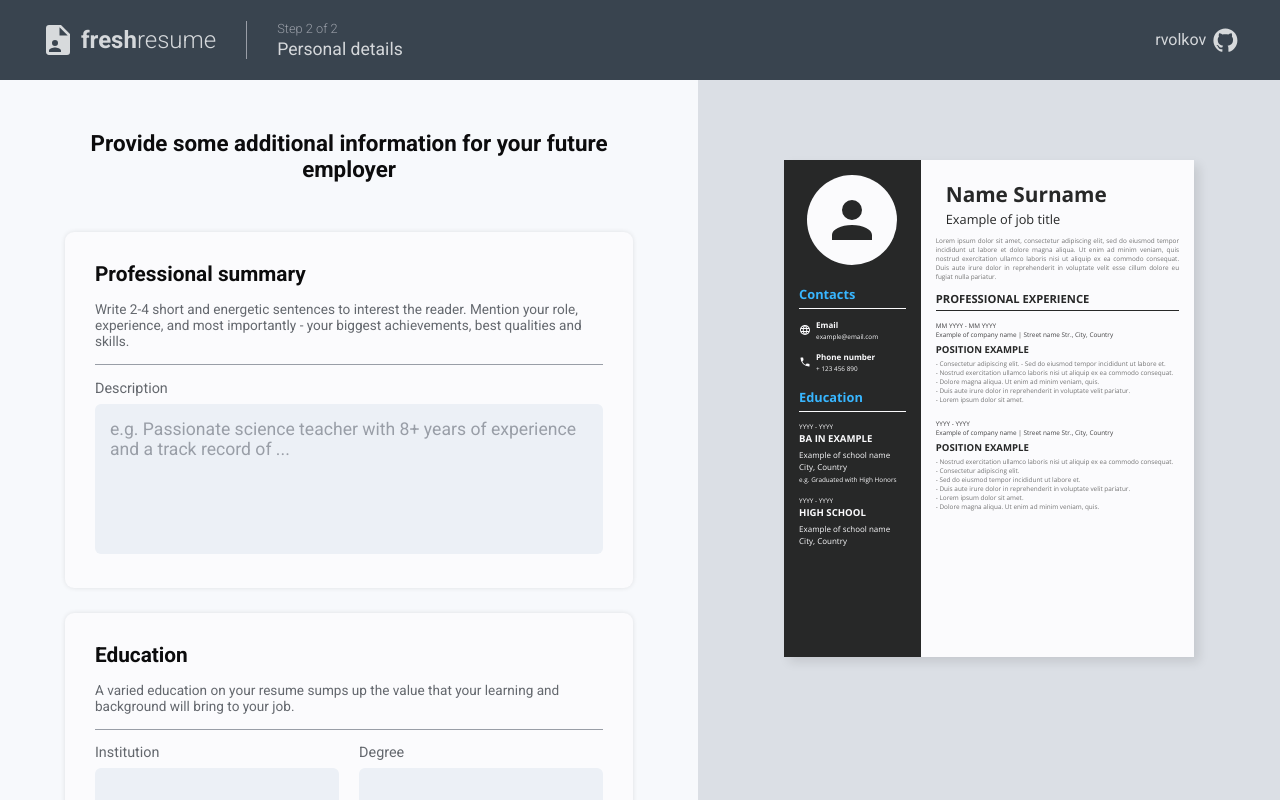
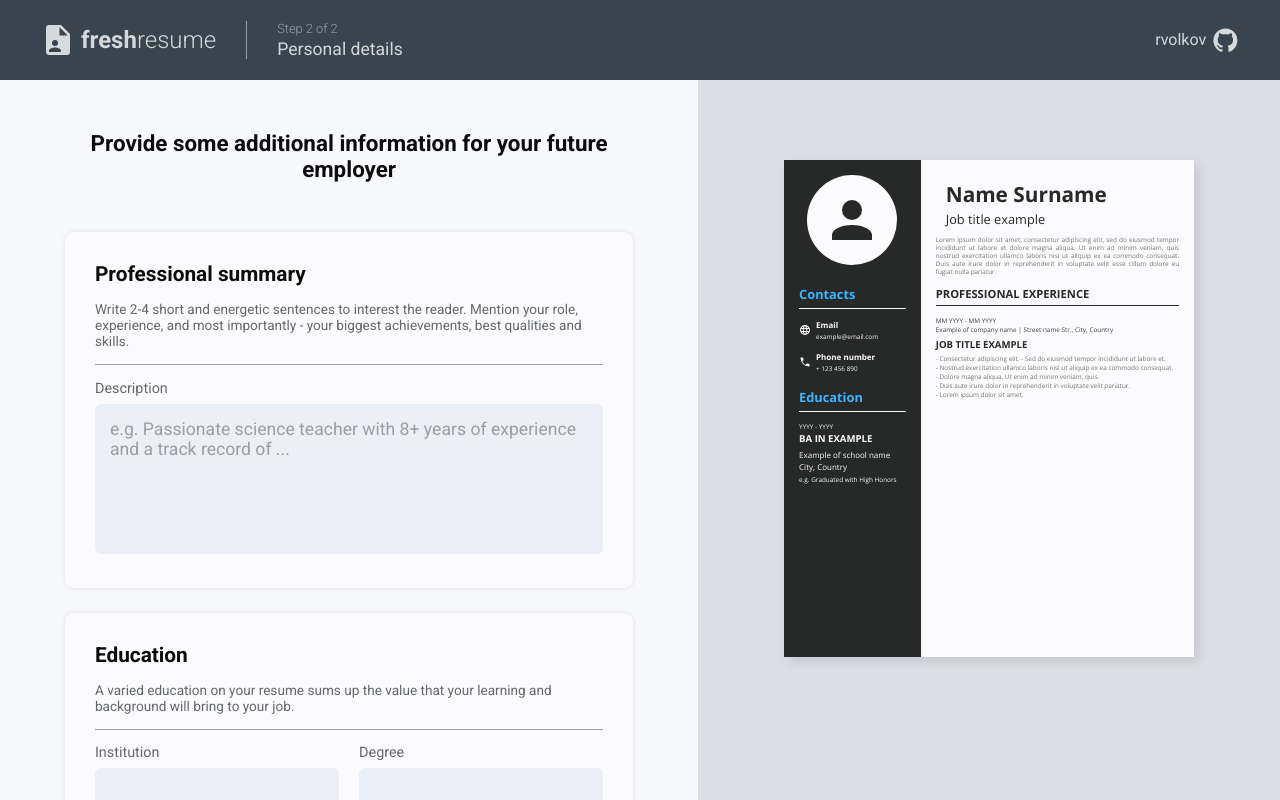
Before and after one commit to rvolkov8/project-cv-builder, a React (Create React App) app: page / in a window 1280 px wide. Both pictures are taken after a click on the button "Continue". Shown: the top 800 px of the page. Built offline with nearby package versions, Linux system fonts and the light colour scheme.

Commit message:
Add user input handlers for the personal details fields

```diff
--- a/src/App.js
+++ b/src/App.js
@@ -14,7 +14,7 @@ class App extends Component {
         text: 'Main details',
       },
       personInfo: {
-        jobTitle: 'Example of job title',
+        jobTitle: 'Job title example',
         picture: {
           url: null,
           name: '',
@@ -27,47 +27,26 @@ class App extends Component {
           'Lorem ipsum dolor sit amet, consectetur adipiscing elit, sed do eiusmod tempor incididunt ut labore et dolore magna aliqua. Ut enim ad minim veniam, quis nostrud exercitation ullamco laboris nisi ut aliquip ex ea commodo consequat. Duis aute irure dolor in reprehenderit in voluptate velit esse cillum dolore eu fugiat nulla pariatur.',
         education: [
           {
+            institution: 'Example of school name',
+            degree: 'BA in Example',
             startDate: 'YYYY',
             endDate: 'YYYY',
-            institution: 'Example of school name',
             location: 'City, Country',
-            degree: 'BA in Example',
             description: 'e.g. Graduated with High Honors',
-          },
-          {
-            startDate: 'YYYY',
-            endDate: 'YYYY',
-            institution: 'Example of school name',
-            location: 'City, Country',
-            degree: 'High School',
-            description: '',
           },
         ],
         professionalExperience: [
           {
+            jobTitle: 'Job title example',
+            company: 'Example of company name',
             startDate: 'MM YYYY',
             endDate: 'MM YYYY',
-            company: 'Example of company name',
             location: 'Street name Str., City, Country',
-            position: 'Position example',
             description: `- Consectetur adipiscing elit. - Sed do eiusmod tempor incididunt ut labore et.
             - Nostrud exercitation ullamco laboris nisi ut aliquip ex ea commodo consequat.
             - Dolore magna aliqua. Ut enim ad minim veniam, quis.
             - Duis aute irure dolor in reprehenderit in voluptate velit pariatur.
             - Lorem ipsum dolor sit amet.`,
-          },
-          {
-            startDate: 'YYYY',
-            endDate: 'YYYY',
-            company: 'Example of company name',
-            location: 'Street name Str., City, Country',
-            position: 'Position example',
-            description: `- Nostrud exercitation ullamco laboris nisi ut aliquip ex ea commodo consequat.
-            - Consectetur adipiscing elit.
-            - Sed do eiusmod tempor incididunt ut labore et.
-            - Duis aute irure dolor in reprehenderit in voluptate velit pariatur.
-            - Lorem ipsum dolor sit amet.
-            - Dolore magna aliqua. Ut enim ad minim veniam, quis.`,
           },
         ],
       },
@@ -139,9 +118,179 @@ class App extends Component {
     });
   };
 
+  handlePersonalStatementChange = (e) => {
+    this.setState((prevState) => {
+      let newState = { ...prevState };
+      newState.personInfo.personalStatement = e.target.value;
+      return { newState };
+    });
+  };
+
+  handleEducationsNumChange = () => {
+    this.setState((prevState) => {
+      const { personInfo } = prevState;
+      const { education } = personInfo;
+
+      const newEducation = {
+        institution: 'Example of school name',
+        degree: 'BA in Example',
+        startDate: 'YYYY',
+        endDate: 'YYYY',
+        location: 'City, Country',
+        description: 'e.g. Graduated with High Honors',
+      };
+
+      const updatedEducation = [...education, newEducation];
+
+      const newState = {
+        ...prevState,
+        personInfo: {
+          ...personInfo,
+          education: updatedEducation,
+        },
+      };
+
+      return newState;
+    });
+  };
+
+  handleEducationInstitutionChange = (e, index) => {
+    this.setState((prevState) => {
+      const newState = { ...prevState };
+      newState.personInfo.education[index].institution = e.target.value;
+      return newState;
+    });
+  };
+
+  handleEducationDegreeChange = (e, index) => {
+    this.setState((prevState) => {
+      const newState = { ...prevState };
+      newState.personInfo.education[index].degree = e.target.value;
+      return newState;
+    });
+  };
+
+  handleEducationStartDataChange = (e, index) => {
+    this.setState((prevState) => {
+      const newState = { ...prevState };
+      newState.personInfo.education[index].startDate = e.target.value;
+      return newState;
+    });
+  };
+
+  handleEducationEndDataChange = (e, index) => {
+    this.setState((prevState) => {
+      const newState = { ...prevState };
+      newState.personInfo.education[index].endDate = e.target.value;
+      return newState;
+    });
+  };
+
+  handleEducationLocationChange = (e, index) => {
+    this.setState((prevState) => {
+      const newState = { ...prevState };
+      newState.personInfo.education[index].location = e.target.value;
+      return newState;
+    });
+  };
+
+  handleEducationDescriptionChange = (e, index) => {
+    this.setState((prevState) => {
+      const newState = { ...prevState };
+      newState.personInfo.education[index].description = e.target.value;
+      return newState;
+    });
+  };
+
+  handleEmploymentsNumChange = () => {
+    this.setState((prevState) => {
+      const { personInfo } = prevState;
+      const { professionalExperience } = personInfo;
+
+      const newEmployment = {
+        jobTitle: 'Job Title example',
+        company: 'Example of company name',
+        startDate: 'MM YYYY',
+        endDate: 'MM YYYY',
+        location: 'Street name Str., City, Country',
+        description: `- Consectetur adipiscing elit. - Sed do eiusmod tempor incididunt ut labore et.
+        - Nostrud exercitation ullamco laboris nisi ut aliquip ex ea commodo consequat.
+        - Dolore magna aliqua. Ut enim ad minim veniam, quis.
+        - Duis aute irure dolor in reprehenderit in voluptate velit pariatur.
+        - Lorem ipsum dolor sit amet.`,
+      };
+
+      const updatedEmployments = [...professionalExperience, newEmployment];
+
+      const newState = {
+        ...prevState,
+        personInfo: {
+          ...personInfo,
+          professionalExperience: updatedEmployments,
+        },
+      };
+
+      return newState;
+    });
+  };
+
+  handleEmploymentJobTitleChange = (e, index) => {
+    this.setState((prevState) => {
+      const newState = { ...prevState };
+      newState.personInfo.professionalExperience[index].jobTitle =
+        e.target.value;
+      return newState;
+    });
+  };
+
+  handleEmploymentCompanyChange = (e, index) => {
+    this.setState((prevState) => {
+      const newState = { ...prevState };
+      newState.personInfo.professionalExperience[index].company =
+        e.target.value;
+      return newState;
+    });
+  };
+
+  handleEmploymentStartDateChange = (e, index) => {
+    this.setState((prevState) => {
+      const newState = { ...prevState };
+      newState.personInfo.professionalExperience[index].startDate =
+        e.target.value;
+      return newState;
+    });
+  };
+
+  handleEmploymentEndDateChange = (e, index) => {
+    this.setState((prevState) => {
+      const newState = { ...prevState };
+      newState.personInfo.professionalExperience[index].endDate =
+        e.target.value;
+      return newState;
+    });
+  };
+
+  handleEmploymentLocationChange = (e, index) => {
+    this.setState((prevState) => {
+      const newState = { ...prevState };
+      newState.personInfo.professionalExperience[index].location =
+        e.target.value;
+      return newState;
+    });
+  };
+
+  handleEmploymentDescriptionChange = (e, index) => {
+    this.setState((prevState) => {
+      const newState = { ...prevState };
+      newState.personInfo.professionalExperience[index].description =
+        e.target.value;
+      return newState;
+    });
+  };
+
   render() {
     const { currentStep, personInfo } = this.state;
-    const { picture } = personInfo;
+    const { picture, education, professionalExperience } = personInfo;
     return (
       <>
         <Header currentStep={currentStep} />
@@ -155,6 +304,29 @@ class App extends Component {
           handleEmailChange={this.handleEmailChange}
           handlePhoneChange={this.handlePhoneChange}
           handleContinueClick={this.handleContinueClick}
+          handlePersonalStatementChange={this.handlePersonalStatementChange}
+          education={education}
+          handleEducationsNumChange={this.handleEducationsNumChange}
+          handleEducationInstitutionChange={
+            this.handleEducationInstitutionChange
+          }
+          handleEducationDegreeChange={this.handleEducationDegreeChange}
+          handleEducationStartDataChange={this.handleEducationStartDataChange}
+          handleEducationEndDataChange={this.handleEducationEndDataChange}
+          handleEducationLocationChange={this.handleEducationLocationChange}
+          handleEducationDescriptionChange={
+            this.handleEducationDescriptionChange
+          }
+          professionalExperience={professionalExperience}
+          handleEmploymentsNumChange={this.handleEmploymentsNumChange}
+          handleEmploymentJobTitleChange={this.handleEmploymentJobTitleChange}
+          handleEmploymentCompanyChange={this.handleEmploymentCompanyChange}
+          handleEmploymentStartDateChange={this.handleEmploymentStartDateChange}
+          handleEmploymentEndDateChange={this.handleEmploymentEndDateChange}
+          handleEmploymentLocationChange={this.handleEmploymentLocationChange}
+          handleEmploymentDescriptionChange={
+            this.handleEmploymentDescriptionChange
+          }
         />
         <ResultArea personInfo={personInfo} />
       </>
--- a/src/components/editArea/EditEducationSection.js
+++ b/src/components/editArea/EditEducationSection.js
@@ -3,20 +3,28 @@ import EditEducationElement from './EditEducationElement';
 
 class EditEducationSection extends Component {
   render() {
-    const { educationsNum } = this.props;
+    const { education, handleEducationsNumChange } = this.props;
     const educationElements = Array.from(
-      { length: educationsNum },
-      (_, index) => <EditEducationElement key={index} />
+      { length: education.length },
+      (_, index) => (
+        <EditEducationElement key={index} index={index} {...this.props} />
+      )
     );
     return (
       <div className="edit-education container">
         <div className="edit-education heading">Education</div>
         <div className="edit-education prompt">
-          A varied education on your resume sumps up the value that your
-          learning and background will bring to your job.
+          A varied education on your resume sums up the value that your learning
+          and background will bring to your job.
         </div>
         {educationElements}
-        <button className="add-button education">+ Add education</button>
+        <button
+          type="button"
+          onClick={handleEducationsNumChange}
+          className="add-button education"
+        >
+          + Add education
+        </button>
       </div>
     );
   }
--- a/src/components/editArea/EditProfessionalSummaryElement.js
+++ b/src/components/editArea/EditProfessionalSummaryElement.js
@@ -2,14 +2,16 @@ import React, { Component } from 'react';
 
 class EditProfessionalSummaryElement extends Component {
   render() {
+    const { handlePersonalStatementChange } = this.props;
     return (
       <>
         <div className="edit-professional-summary divider"></div>
         <div className="professional-summary-field container">
           <label htmlFor="professional-summary-input">Description</label>
           <textarea
+            onChange={handlePersonalStatementChange}
             id="professional-summary-input"
-            maxLength={335}
+            maxLength={400}
             cols="30"
             rows="10"
             placeholder="e.g. Passionate science teacher with 8+ years of experience and a track record of ..."
--- a/src/components/editArea/EditProfessionalSummarySection.js
+++ b/src/components/editArea/EditProfessionalSummarySection.js
@@ -13,7 +13,7 @@ class EditProfessionalSummarySection extends Component {
           Mention your role, experience, and most importantly - your biggest
           achievements, best qualities and skills.
         </div>
-        <EditProfessionalSummaryElement />
+        <EditProfessionalSummaryElement {...this.props} />
       </div>
     );
   }
--- a/src/components/editArea/PersonalDetailsForm.js
+++ b/src/components/editArea/PersonalDetailsForm.js
@@ -5,24 +5,13 @@ import EditEmploymentHistorySection from './EditEmploymentHistorySection';
 import EditProfessionalSummarySection from './EditProfessionalSummarySection';
 
 class PersonalDetailsForm extends Component {
-  constructor(props) {
-    super(props);
-    this.state = {
-      educationsNum: 1,
-      professionalExperiencesNum: 1,
-    };
-  }
-
   render() {
-    const { educationsNum, professionalExperiencesNum } = this.state;
     return (
       <>
-        <form className="personal-details-form" novalidate>
-          <EditProfessionalSummarySection />
-          <EditEducationSection educationsNum={educationsNum} />
-          <EditEmploymentHistorySection
-            professionalExperiencesNum={professionalExperiencesNum}
-          />
+        <form className="personal-details-form" noValidate>
+          <EditProfessionalSummarySection {...this.props} />
+          <EditEducationSection {...this.props} />
+          <EditEmploymentHistorySection {...this.props} />
         </form>
       </>
     );
--- a/src/components/resultArea/ProfessionalExperienceElement.js
+++ b/src/components/resultArea/ProfessionalExperienceElement.js
@@ -19,7 +19,7 @@ class ProfessionalExperienceElement extends Component {
               {experience.company} | {experience.location}
             </div>
             <div className="professional-experience position">
-              {experience.position.toUpperCase()}
+              {experience.jobTitle.toUpperCase()}
             </div>
             {experience.description !== '' && (
               <div className="professional-experience description">
--- a/src/styles/resultArea/CV.css
+++ b/src/styles/resultArea/CV.css
@@ -93,6 +93,8 @@
 .right-side {
   grid-area: 1 / 2 / 1 / 3;
   padding: 20px 15px;
+  height: 100%; /* Add a fixed height */
+  overflow: hidden;
 }
 
 .name {
@@ -111,8 +113,11 @@
 }
 
 .personal-statement {
+  height: fit-content;
   color: var(--cv-gray);
   font-size: 0.4rem;
   text-align: justify;
   margin-bottom: 10px;
+  word-wrap: break-word;
+  line-height: 8px;
 }
```
Also changed, not shown: src/components/editArea/EditEducationElement.js (+47 -5 lines), src/components/editArea/EditEmploymentHistoryElement.js (+47 -5 lines), src/components/editArea/EditEmploymentHistorySection.js (+16 -4 lines).
